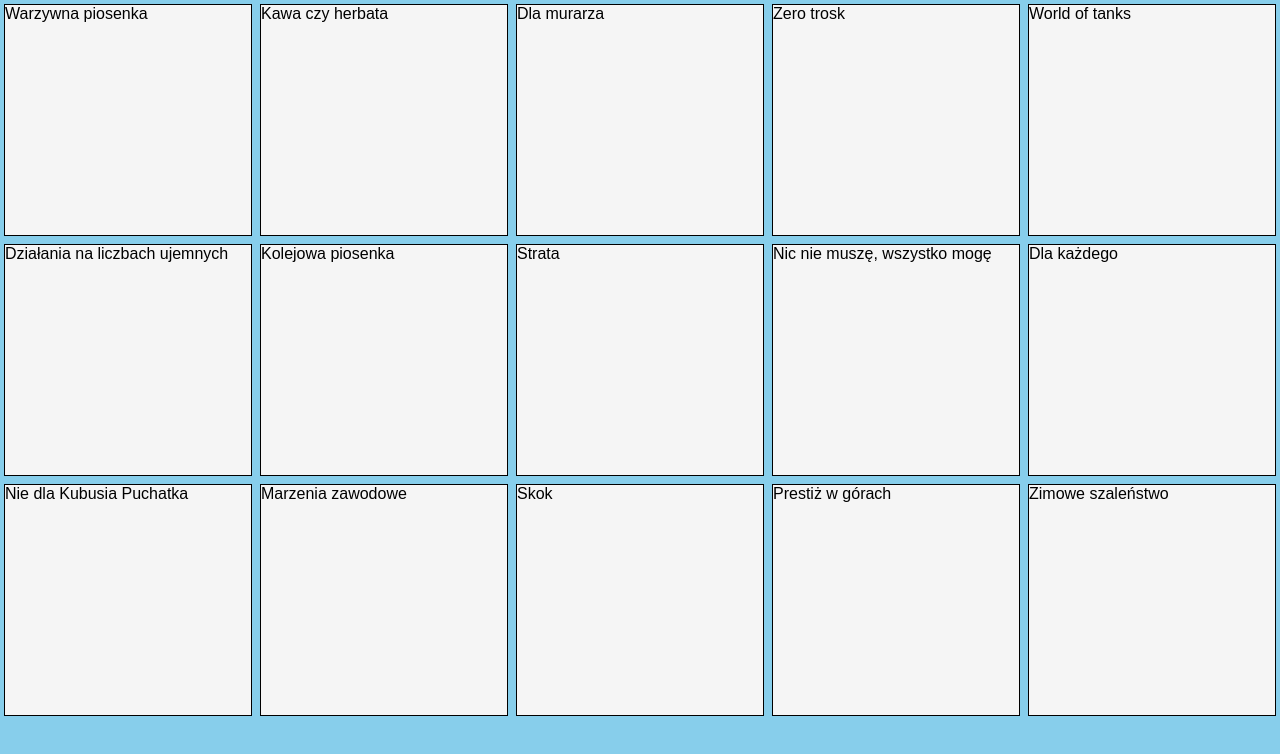
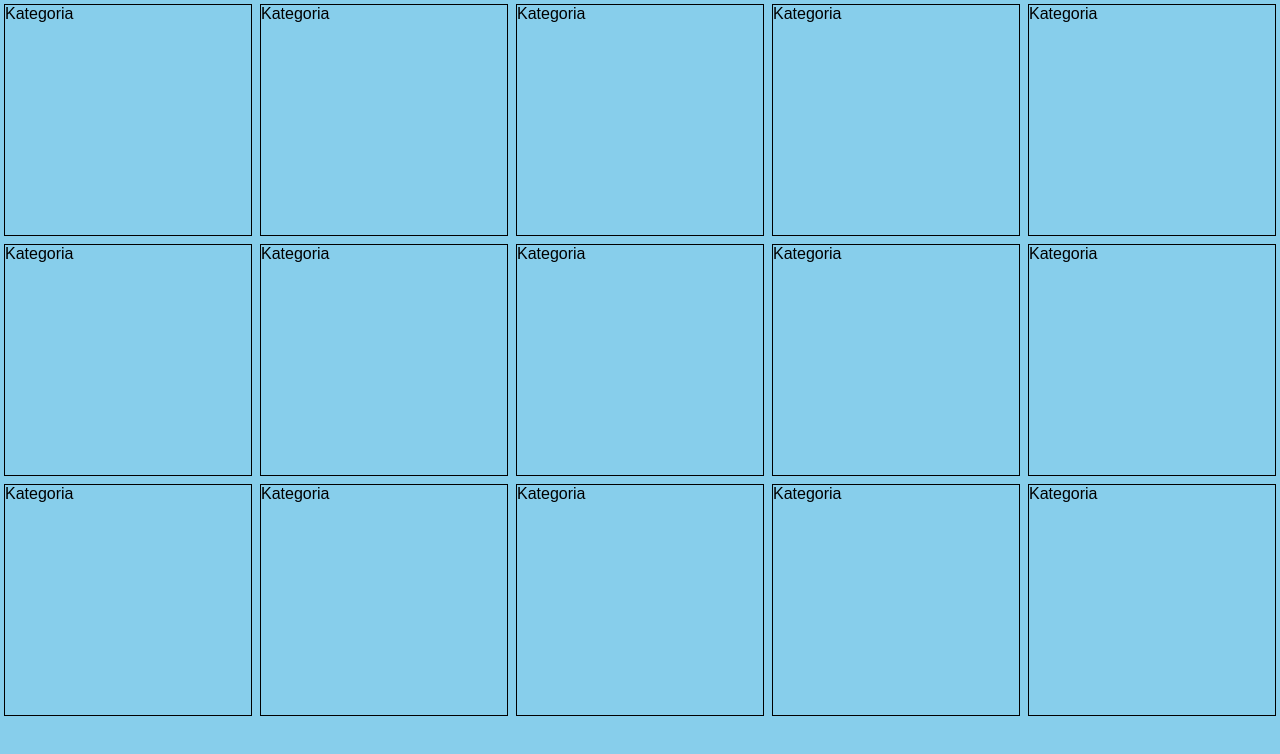
Before and after one commit to DominikSzkotland/losowanie_kategorii_otrzesiny, a plain HTML site: page index.html in a window 1280 px wide. Both pictures are taken after a click on the element "Start". Drawn offline with Linux system fonts and the light colour scheme.

Commit message:
Revert "Okienko tytułu gra bez fajerwerek ale gotowa"
This reverts commit 197705946de2b1771283077d62330b80cf6dd6ac.

```diff
--- a/index.html
+++ b/index.html
@@ -15,9 +15,7 @@
     <div id="divGra">
 
     </div>
-    <div id="divTitles" class="hide">
-        <div id="startButton">OK</div>
-    </div>
+
 </body>
 </html>
-<script type="module" src="script.js"></script>
+<script src="script.js"></script>
--- a/script.js
+++ b/script.js
@@ -1,40 +1,32 @@
-import tablica_kategorii_i_piosenek from './tablica_kategorii_i_piosenek.js';
-
 const startButton = document.getElementById("startButton");
 const startBox = document.getElementById("startBox");
 const divGra = document.getElementById("divGra");
-const divTitles = document.getElementById("divTitles");
-const iloscElementow = tablica_kategorii_i_piosenek.length;
-//const iloscKategorii = 15
+const tablicaKategorii = [];
+// const iloscKategorii = tablicaKategorii.length
+const iloscKategorii = 15
 
-startButton.addEventListener("click",ClickStart)
+startButton.addEventListener("click",znikanijNaZawsze)
 
 function start()
 {
     //tablica z nazwami kategorii
-    for(let i = 0; i < iloscElementow; i++)
+    for(let i = 1; i < iloscKategorii + 1; i++)
     {
         const box = document.createElement('div'); // Tworzenie nowego elementu <p>
-        box.textContent = tablica_kategorii_i_piosenek[i].Kategoria; // Ustawienie tekstu w elemencie <p>
-        box.setAttribute("data-title",tablica_kategorii_i_piosenek[i].Piosenka)
-        if(i%3 == 1)
+        box.textContent = "Kategoria"; // Ustawienie tekstu w elemencie <p>
+        if(i <= Math.ceil (iloscKategorii)/3)
         {
             box.classList.add("rzadPierwszy");
+
         }
-        if(i%3 == 2)
+        if(i > Math.ceil(iloscKategorii)/3 && i <= (Math.ceil(iloscKategorii)/3)*2)
         {
             box.classList.add("rzadDrugi");
         }
-        if(i%3 == 0)
+        if(i > (Math.ceil(iloscKategorii)/3)*2)
         {
             box.classList.add("rzadTrzeci");
         }
-        if(i==0)
-        {
-            box.classList.add("kolumna1")
-        }
-        else
-        {
         if(i%5 == 0)
         {
             box.classList.add("kolumna5")
@@ -55,31 +47,12 @@ function start()
         {
             box.classList.add("kolumna4")
         }
-        }
         divGra.appendChild(box); // Dodanie elementu <p> do listy
     }
 }
 
-
-function zniknijNaZawsze(event) {
-    const target = event.target;
-    if (target == divGra || divTitles.classList.contains("show"))
+function znikanijNaZawsze()
 {
-        divTitles.classList.add("hide")
-        divTitles.classList.remove("show")
+    startBox.classList.add("hideForever")
+    start()
 }
-    else
-    {
-        divTitles.classList.add("show")
-        divTitles.classList.remove("hide")
-        divTitles.textContent = target.getAttribute("data-title");/*coś co zwróci wartość zapisaną w data-title*/;
-        target.classList.add("hideForever");
-    }
-    console.log(divTitles.classList.contains("show"))
-}
-divGra.addEventListener("click", zniknijNaZawsze);
-function ClickStart()
-{
-    start()
-    startBox.classList.add("hideForever")
-}
--- a/style.css
+++ b/style.css
@@ -20,7 +20,6 @@ body
     top: 5%;
     width: 90%;
     height: 90%;
-    z-index: 2;
 }
 #startButton
 {
@@ -30,26 +29,10 @@ body
     width: 20%;
 
 }
-#divTitles
-{
-    position: absolute;
-    top: calc(15% - 1px);
-    left: calc(15% - 1px);
-    width: 70%;
-    height: 70%;
-    border: 1px solid black;
-    background-color: rgb(243, 186, 186);
-}
 #divGra
 {
     width: 100%;
     height: 100%;
-    z-index: 3;
-}
-#divGra>div
-{
-    background-color: whitesmoke;
-    z-index: 4;
 }
 .rzadPierwszy
 {
@@ -99,16 +82,6 @@ body
 {
     left: calc(80%)
 }
-.show
-{
-    display: block;
-    z-index: 5;
-}
-.hide
-{
-    display: none;
-    z-index: 1;
-}
 .hideForever
 {
     display: none;
--- a/tablica_kategorii_i_piosenek.js
+++ /dev/null
@@ -1,84 +0,0 @@
-const tablica_kategorii_i_piosenek = [
-    {
-      Kategoria: "Powiew lata",
-      Piosenka: "Wakacje znów będą wakacje"
-    },
-    {
-      Kategoria: "Zazwyczaj bez łez",
-      Piosenka: "Chłopaki nie płaczą"
-    },
-    {
-      Kategoria: "Morskie opowieść",
-      Piosenka: "Morskie opowieść"
-    },
-    {
-      Kategoria: "Bojowa szanta",
-      Piosenka: "Bitwa (szanta)"
-    },
-    {
-      Kategoria: "Odkrywcy",
-      Piosenka: "Drobnostka z Vaiany"
-    },
-    {
-      Kategoria: "Dla każdego",
-      Piosenka: "We are the champion"
-    },
-    {
-      Kategoria: "Nie dla Kubusia Puchatka",
-      Piosenka: "Pszczółka Maja"
-    },
-    {
-      Kategoria: "Kawa czy herbata",
-      Piosenka: "Kawka na wynos"
-    },
-    {
-      Kategoria: "Strata",
-      Piosenka: "O Ela straciłaś przyjaciela"
-    },
-    {
-      Kategoria: "Prestiż w górach",
-      Piosenka: "Zakopane"
-    },
-    {
-      Kategoria: "World of tanks",
-      Piosenka: "4 pancerni i pies"
-    },
-    {
-      Kategoria: "Działania na liczbach ujemnych",
-      Piosenka: "Mniej niż 0"
-    },
-    {
-      Kategoria: "Marzenia zawodowe",
-      Piosenka: "Chciałbym być marynarzem"
-    },
-    {
-      Kategoria: "Dla murarza",
-      Piosenka: "Czerwony jak cegła"
-    },
-    {
-      Kategoria: "Nic nie muszę, wszystko mogę",
-      Piosenka: "Mam tę moc"
-    },
-    {
-      Kategoria: "Zimowe szaleństwo",
-      Piosenka: "Ulepimy dziś bałwana"
-    },
-    {
-      Kategoria: "Warzywna piosenka",
-      Piosenka: "Ogórek zielony ma garniturek"
-    },
-    {
-      Kategoria: "Kolejowa piosenka",
-      Piosenka: "Nic nie robić nie mieć zmartwień"
-    },
-    {
-      Kategoria: "Skok",
-      Piosenka: "Gumisie"
-    },
-    {
-      Kategoria: "Zero trosk",
-      Piosenka: "Hakuna matata"
-    }
-  ];
-
-  export default tablica_kategorii_i_piosenek;
```
Also changed, not shown: 3 other files. Lines whose indentation alone changed are shown as unchanged.
